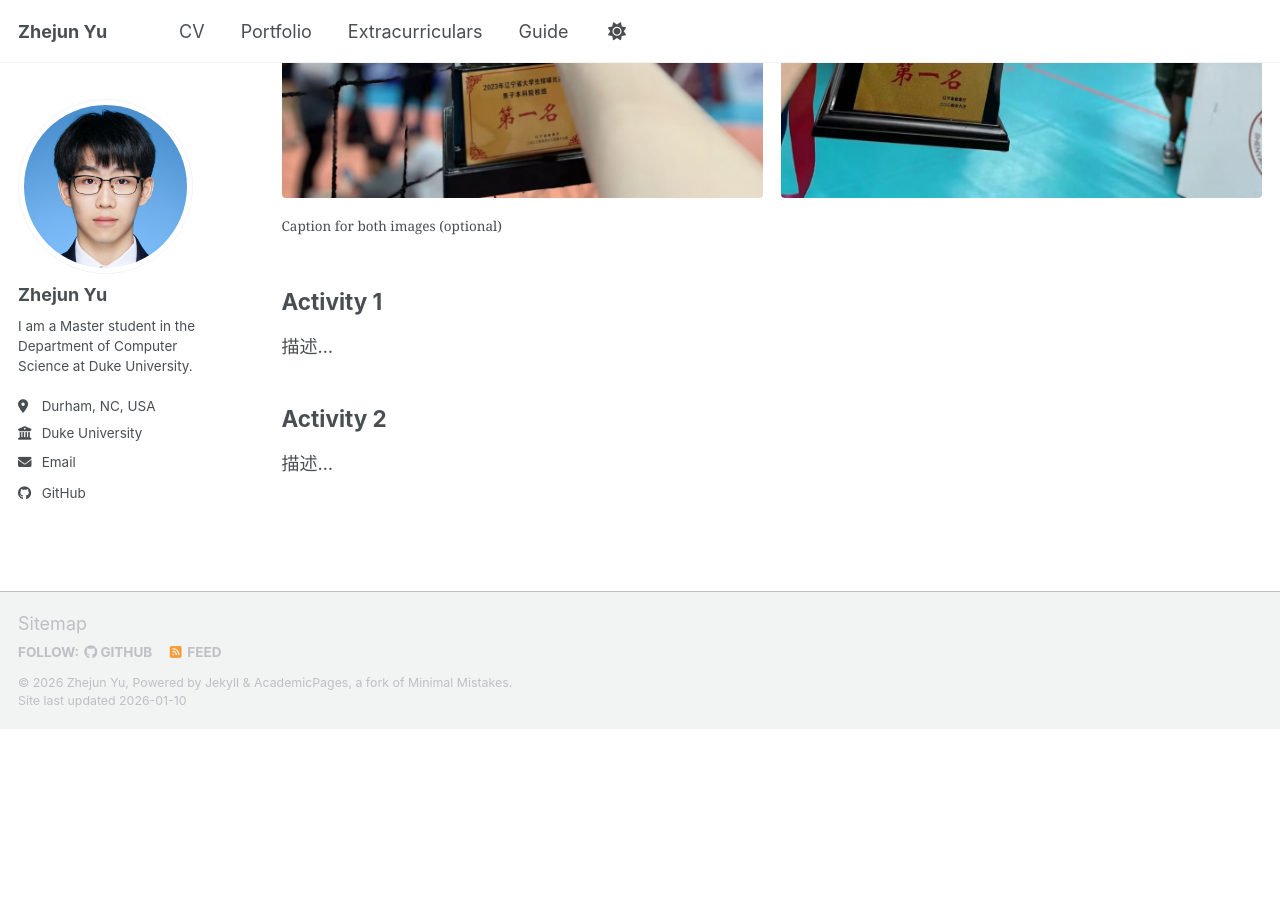
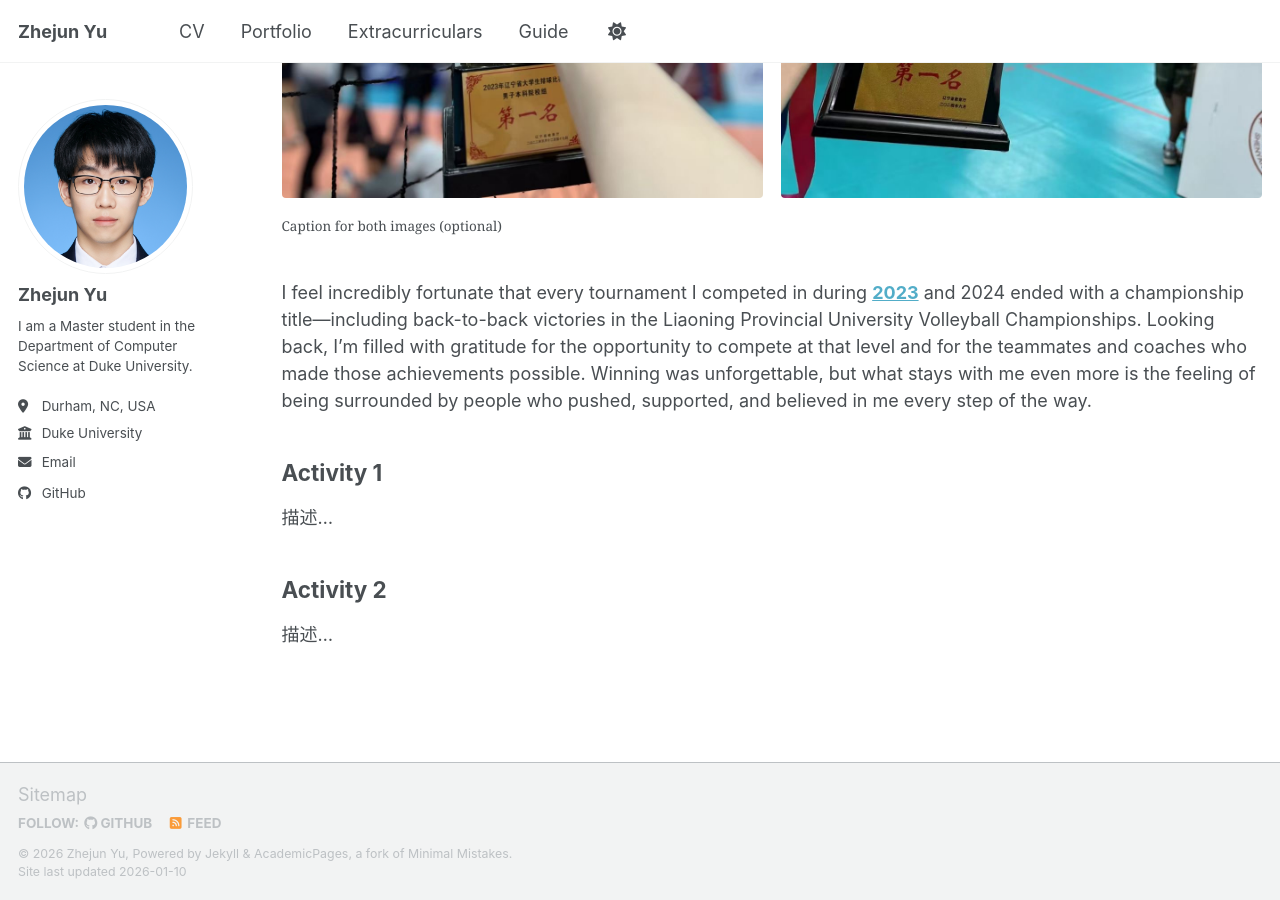
Before and after one commit to unknownyouth/unknownyouth.github.io, a Jekyll site: the page built from _pages/extracurricularis.md, in a window 1280 px wide and 900 px high, scrolled down 1103 px. Built offline with Jekyll 4.4.1, drawn with Linux system fonts in a browser that asks for light colours; a script bundle is joined from its source files by our own code; library files that are not in the unit come from our copies; before the commit the page ends 1832 px from its top, so only the background shows below that.

Commit message:
Add links

```diff
--- a/_pages/extracurricularis.md
+++ b/_pages/extracurricularis.md
@@ -18,7 +18,7 @@
     <img src="/images/extracurriculars/2024.jpg" alt="Description 2">
     <figcaption>Caption for both images (optional)</figcaption>
 </figure>
-
+I feel incredibly fortunate that every tournament I competed in during [**2023**](https://mp.weixin.qq.com/s?__biz=MzI2MjA5MzUxMQ==&mid=2652102263&idx=1&sn=3acce423eea0f0cf38c4c7aa6da89ad1&chksm=f1b711dfc6c098c92c9812349c2629330b89fe6ca30878f7a3d821d8621cc9400c6e9ce6771e&scene=27) and 2024 ended with a championship title—including back-to-back victories in the Liaoning Provincial University Volleyball Championships. Looking back, I’m filled with gratitude for the opportunity to compete at that level and for the teammates and coaches who made those achievements possible. Winning was unforgettable, but what stays with me even more is the feeling of being surrounded by people who pushed, supported, and believed in me every step of the way.
 ## Activity 1
 描述...
 <!-- https://mp.weixin.qq.com/s?__biz=MzI2MjA5MzUxMQ==&mid=2652102263&idx=1&sn=3acce423eea0f0cf38c4c7aa6da89ad1&chksm=f1b711dfc6c098c92c9812349c2629330b89fe6ca30878f7a3d821d8621cc9400c6e9ce6771e&scene=27 -->
```
